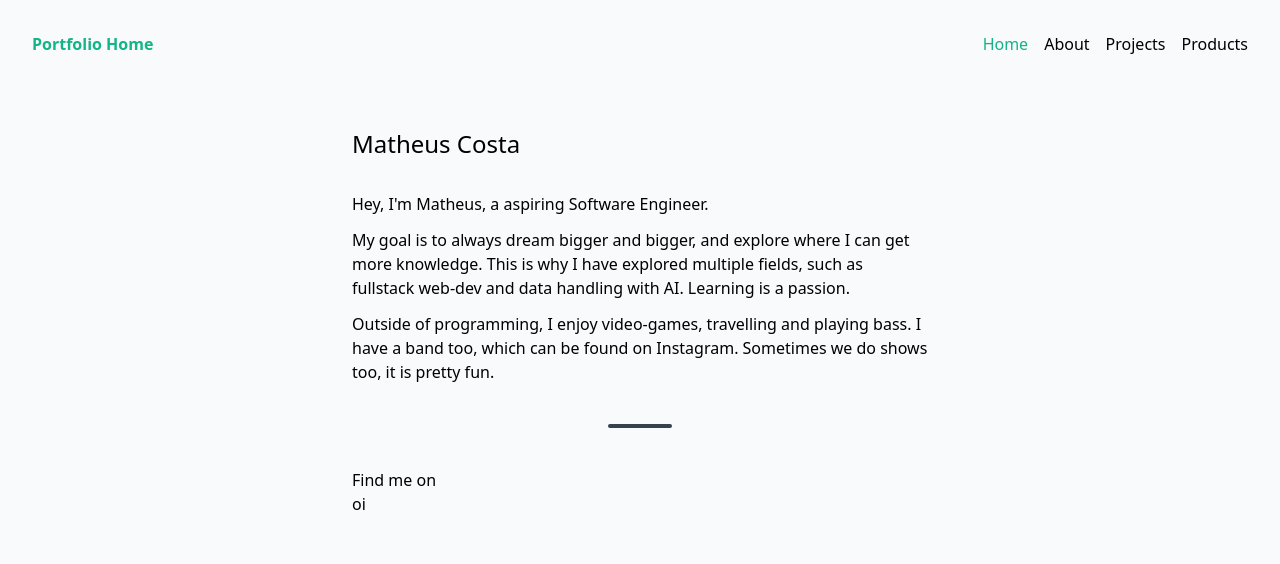
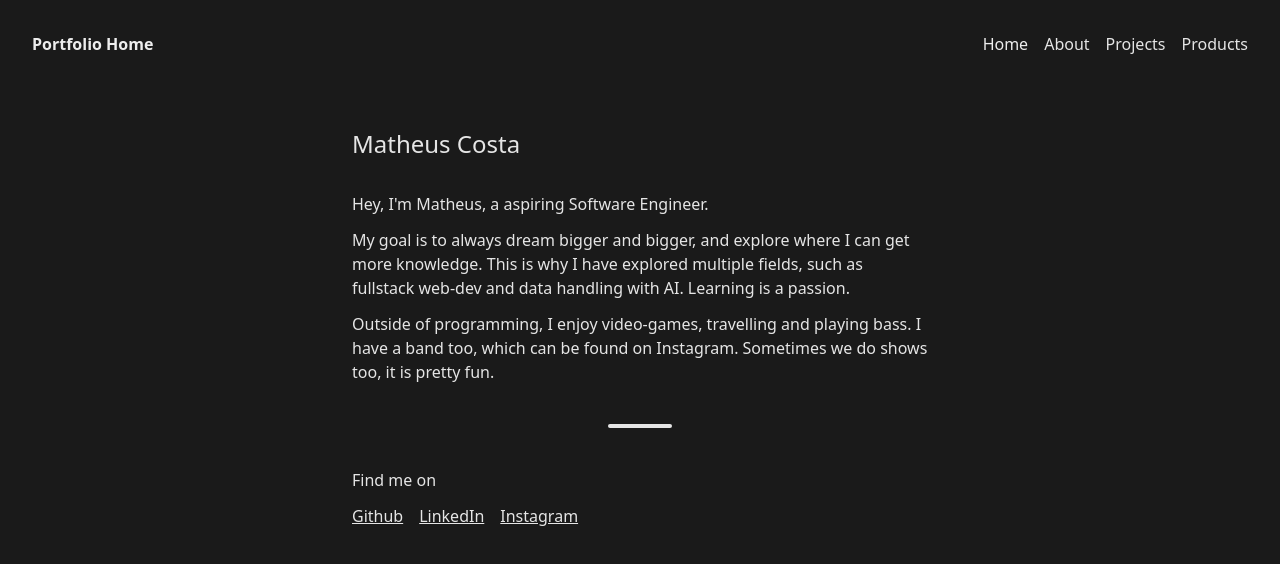
Before and after one commit to mat-cf/about-me, a Nuxt app: page / in a window 1280 px wide. Shown: the top 564 px of the page. Built offline with nearby package versions, Linux system fonts and the light colour scheme.

Commit message:
Theme changes and inital icon installation

```diff
--- a/assets/css/tailwind.css
+++ b/assets/css/tailwind.css
@@ -2,8 +2,13 @@
 @tailwind components;
 @tailwind utilities;
 
+/* body {
+  @apply bg-gray-50;
+} */
+
 body {
-  @apply bg-gray-50;
+  @apply bg-brand-bg;
+  @apply text-brand-text;
 }
 
 @layer base {
--- a/components/AppAbout.vue
+++ b/components/AppAbout.vue
@@ -7,6 +7,15 @@
       <div class="prose m-auto">
         <p class="my-3" v-for="paragraph in paragraphs">
           {{ paragraph.text }}
+        </p>
+      </div>
+      <hr class="w-16 h-1 mx-auto my-4 border-0 rounded md:my-10 bg-brand-text">
+      <p>Find me on</p>
+      <div class="flex gap-4">
+        <p class="my-3" v-for="link in links">
+          <a class="underline hover:no-underline" :href="link.url" target="_blank">
+            {{ link.title }}
+          </a>
         </p>
       </div>
     </article>
@@ -28,4 +37,22 @@ const paragraphs = ref([
   },
 ]);
 
+const links = ref([
+  {
+    url: "https://github.com/bluz1n",
+    title: "Github",
+    icon: "bi bi-github"
+  },
+  {
+    url: "https://www.linkedin.com/in/matheus-arruda-3a5657181/",
+    title: "LinkedIn",
+    icon: "bi bi-linkedin"
+  },
+  {
+    url: "https://www.instagram.com/_matcf/",
+    title: "Instagram",
+    icon: "bi bi-instagram"
+  },
+])
+
 </script>
--- a/components/AppAvatar.vue
+++ /dev/null
@@ -1,24 +0,0 @@
-<template>
-    <v-avatar size="200">
-      <v-img :src="avatar.image"></v-img>
-    </v-avatar>
-    <v-list-item class="text-grey text-center mx-auto mt-8">
-      <v-card-title class="">
-        {{ avatar.title }}
-      </v-card-title>
-      <p class="">
-        {{ avatar.subtitle }}
-      </p>
-    </v-list-item>
-
-</template>
-
-<script setup lang="ts">
-
-const avatar = {
-  image: '/avatar.png',
-  title: "I'm a coelacanth",
-  subtitle: 'Oldest fish yay'
-}
-
-</script>
--- a/components/AppFooter.vue
+++ b/components/AppFooter.vue
@@ -1,14 +1,16 @@
 <template>
   <div>
     <p>
-      Find me on
+      Something else down here
     </p>
     <p>
-      oi
+      Something
     </p>
   </div>
 </template>
 
-<script setup>
+<script setup lang="ts">
+
+
 
 </script>
--- a/layouts/default.vue
+++ b/layouts/default.vue
@@ -8,7 +8,7 @@
 
 <style>
   .router-link-exact-active {
-    color: #12b488;
+    color: #ededed;
   }
 </style>
 
--- a/package.json
+++ b/package.json
@@ -17,6 +17,7 @@
     "vue-router": "^4.2.5"
   },
   "dependencies": {
-    "@mdi/font": "^7.3.67"
+    "@mdi/font": "^7.3.67",
+    "bootstrap-icons": "^1.11.2"
   }
 }
--- a/pages/index.vue
+++ b/pages/index.vue
@@ -1,8 +1,7 @@
 <template>
   <div class="m-auto max-w-xl">
     <AppAbout />
-    <hr class="w-16 h-1 mx-auto my-4 border-0 rounded md:my-10 bg-gray-700">
-    <AppFooter />
+    <!-- <AppFooter /> -->
   </div>
 </template>
 
--- a/tailwind.config.ts
+++ b/tailwind.config.ts
@@ -2,7 +2,13 @@
 export default {
   content: [],
   theme: {
+    colors: {
+      'brand-bg': '#1a1a1a',
+      'brand-text': '#e5e5e5',
+      'brand-subtitle': '#a0a0a0',
+    },
     extend: {},
   },
+  darkMode: ['class', '[dark-theme="dark"]'],
   plugins: [],
 }
```
Also changed, not shown: components/AppMain.vue (deleted, +0 -9 lines), 2 other files (tests, documents, lock files or other folders).
